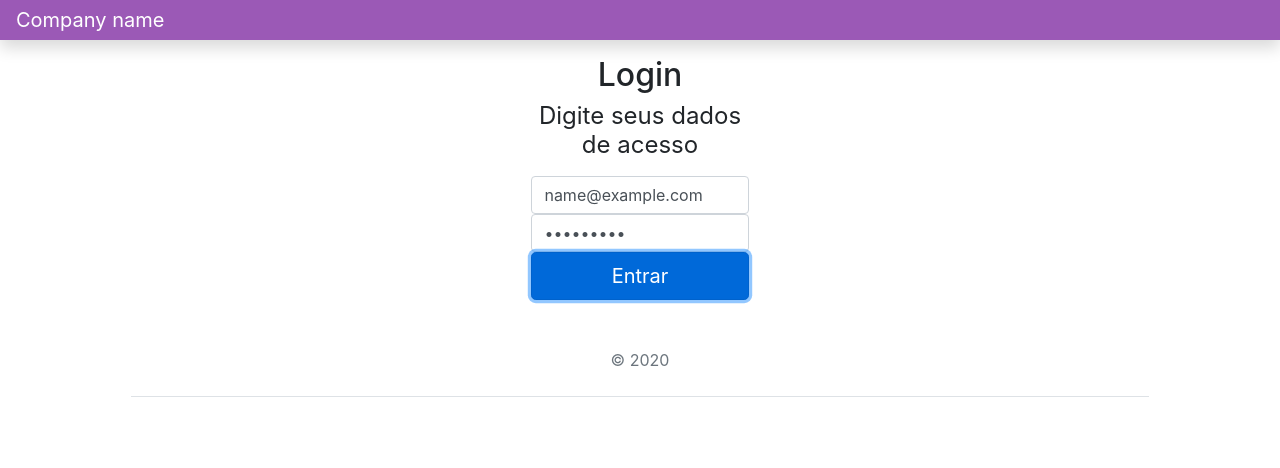
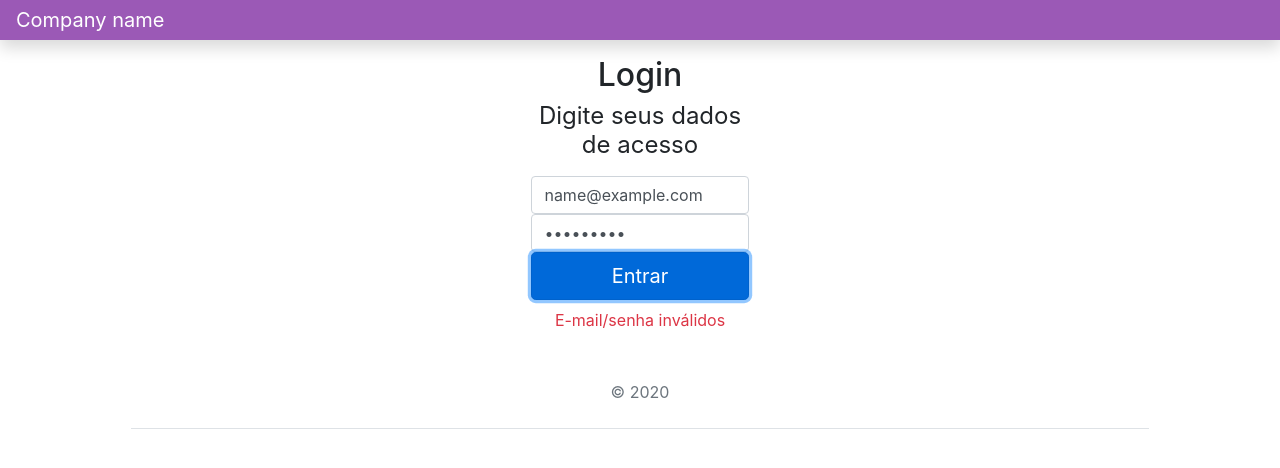
Before and after one commit to maxmonteiro/targetit-backend-test, a Vue app in the folder meetings-frontend/: page /signin in a window 1280 px wide. Both pictures are taken after typing "name@example.com", "Sample123" into the empty fields and a click on the button "Entrar". Shown: the top 468 px of the page. Built offline with nearby package versions, Linux system fonts and the light colour scheme; no server answers.

Commit message:
Verificando login válido

```diff
--- a/meetings-frontend/src/views/SignIn.vue
+++ b/meetings-frontend/src/views/SignIn.vue
@@ -23,7 +23,7 @@
       <button class="btn btn-lg btn-primary btn-block" type="submit">
         Entrar
       </button>
-
+      <p v-show="showError" class="mt-2 text-danger">E-mail/senha inválidos</p>
       <p class="mt-5 mb-3 text-muted">&copy; 2020</p>
     </form>
   </div>
@@ -32,15 +32,13 @@
 <script>
 export default {
   name: 'signin',
-  components: {
-
-  },
   data() {
     return {
       form: {
         email: '',
         password: ''
-      }
+      },
+      showError: false
     }
   },
   methods: {
@@ -52,6 +50,7 @@ export default {
         this.$router.push('/');
       }).catch((err) => {
         console.log(err)
+        this.showError = true
       });
     }
   }
```
